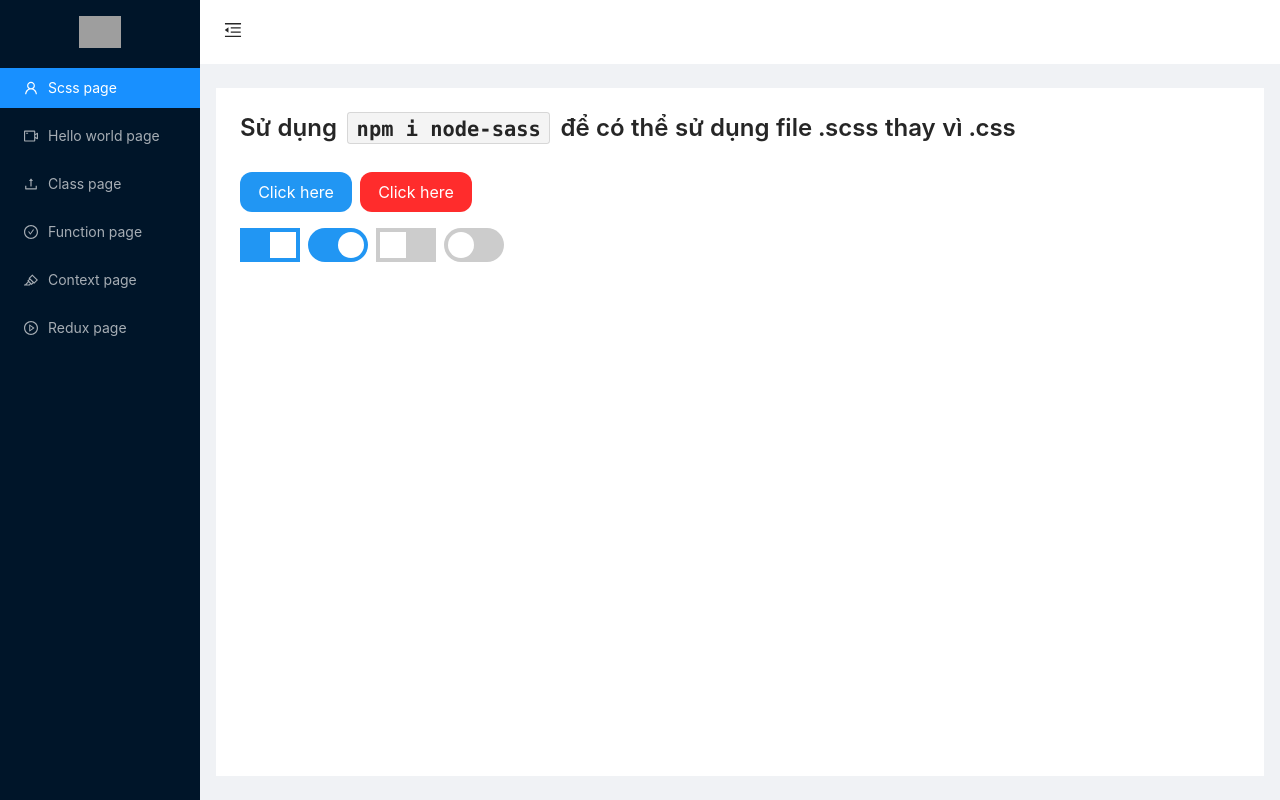
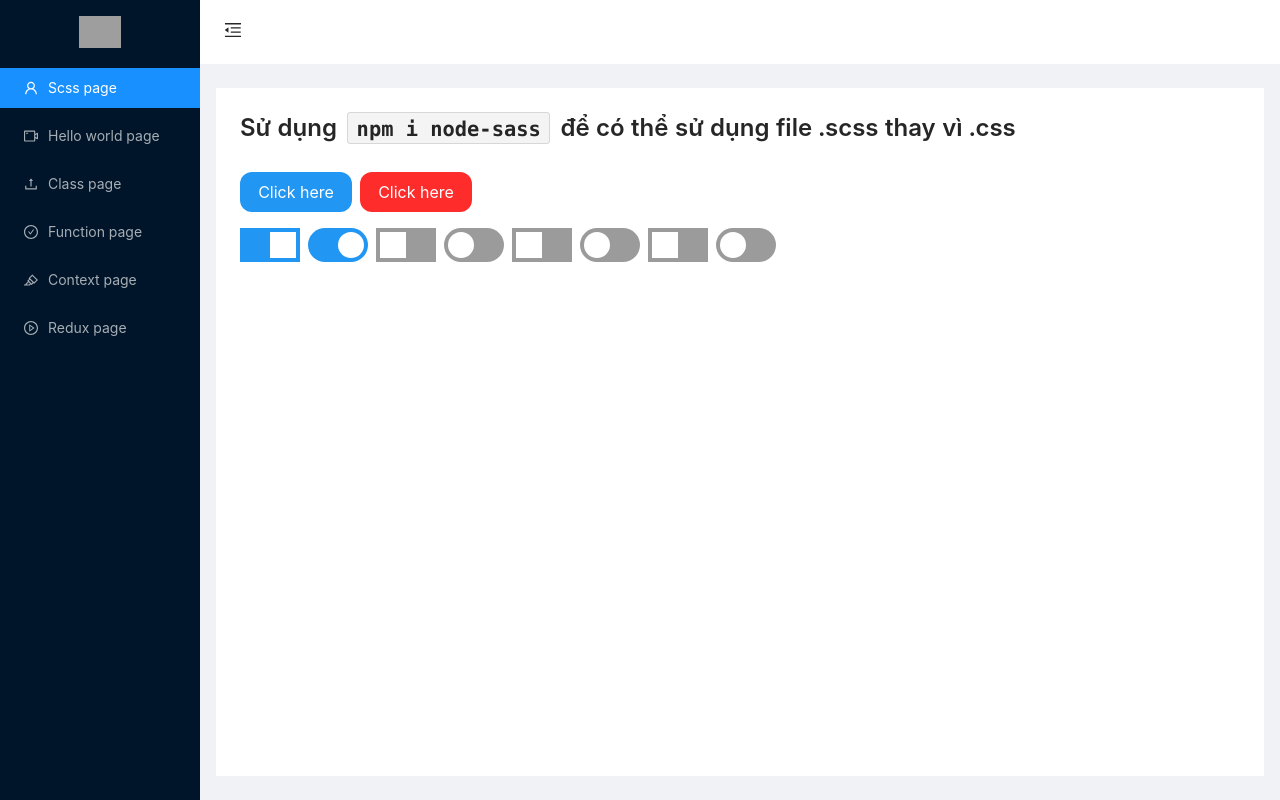
Before and after one commit to triduong39/learn-react, a React (Create React App) app: page / in a window 1280 px wide. Built offline with nearby package versions, Linux system fonts and the light colour scheme; grey boxes are pictures that could not be loaded.

Commit message:
add component switch

```diff
--- a/src/pages/ScssPage/ScssPage.tsx
+++ b/src/pages/ScssPage/ScssPage.tsx
@@ -9,6 +9,9 @@ const { Text, Title } = Typography;
 export default function ScssPage() {
     const handleClick = (text: string) => {
         alert(`You clicked the button ${text} at Scss page`);
+    };
+    const handleSwitch = () => {
+        console.log('you switched the switch!');
     };
     return (
         <Space direction="vertical" className="main" size={'middle'}>
@@ -22,10 +25,14 @@ export default function ScssPage() {
                 </AppButton>
             </Space>
             <Space>
-                <AppSwitch checked readOnly />
-                <AppSwitch variant="round" checked readOnly />
-                <AppSwitch />
-                <AppSwitch variant="round" />
+                <AppSwitch checked readOnly onChange={handleSwitch} />
+                <AppSwitch variant="round" checked readOnly onChange={handleSwitch} />
+                <AppSwitch onChange={handleSwitch} />
+                <AppSwitch variant="round" onChange={handleSwitch} />
+                <AppSwitch color="red" onChange={handleSwitch} />
+                <AppSwitch variant="round" color="red" onChange={handleSwitch} />
+                <AppSwitch color="purple" onChange={handleSwitch} />
+                <AppSwitch variant="round" color="purple" onChange={handleSwitch} />
             </Space>
         </Space>
     );
--- a/src/pages/ScssPage/component/AppSwitch/AppSwitch.scss
+++ b/src/pages/ScssPage/component/AppSwitch/AppSwitch.scss
@@ -1,29 +1,18 @@
 @import '../variable.scss';
+
+$switch-width: 60px;
+$switch-height: 34px;
+$switch-gap: 4px;
+
+$slider-size: calc(#{$switch-height} - #{$switch-gap} * 2);
+$slider-translateX: calc((#{$switch-width} - #{$switch-gap} * 2) / 2);
+$slider-transition: 0.4s;
 
 .switch {
     position: relative;
     display: inline-block;
-    width: 60px;
-    height: 34px;
-
-    input {
-        opacity: 0;
-        width: 0;
-        height: 0;
-
-        &:checked + .slider {
-            background-color: $blueColor;
-            &:before {
-                -webkit-transform: translateX(26px);
-                -ms-transform: translateX(26px);
-                transform: translateX(26px);
-            }
-        }
-
-        &:focus + .slider {
-            box-shadow: 0 0 1px $blueColor;
-        }
-    }
+    width: $switch-width;
+    height: $switch-height;
 
     .slider {
         position: absolute;
@@ -33,27 +22,62 @@
         right: 0;
         bottom: 0;
         background-color: $grayColor;
-        -webkit-transition: 0.4s;
-        transition: 0.4s;
-
-        /* Rounded sliders */
+        transition: $slider-transition;
         &.round {
             border-radius: 34px;
             &:before {
                 border-radius: 50%;
             }
         }
-
+        &.square {
+            border-radius: 0px;
+            &:before {
+                border-radius: 0%;
+            }
+        }
         &:before {
             position: absolute;
             content: '';
-            height: 26px;
-            width: 26px;
-            left: 4px;
-            bottom: 4px;
+            height: $slider-size;
+            width: $slider-size;
+            left: $switch-gap;
+            bottom: $switch-gap;
             background-color: $whiteColor;
-            -webkit-transition: 0.4s;
-            transition: 0.4s;
+            transition: $slider-transition;
+        }
+    }
+
+    input {
+        opacity: 0;
+        width: 0;
+        height: 0;
+        &:checked + .slider:before {
+            transform: translateX($slider-translateX);
+        }
+    }
+
+    &.swh-blue {
+        input:checked + .slider {
+            background-color: $blueColor;
+        }
+        input:focus + .slider {
+            box-shadow: 0 0 10px $blueColor;
+        }
+    }
+    &.swh-red {
+        input:checked + .slider {
+            background-color: $redColor;
+        }
+        input:focus + .slider {
+            box-shadow: 0 0 10px $redColor;
+        }
+    }
+    &.swh-purple {
+        input:checked + .slider {
+            background-color: $purpleColor;
+        }
+        input:focus + .slider {
+            box-shadow: 0 0 10px $purpleColor;
         }
     }
 }
--- a/src/pages/ScssPage/component/AppSwitch/AppSwitch.tsx
+++ b/src/pages/ScssPage/component/AppSwitch/AppSwitch.tsx
@@ -3,11 +3,12 @@ import './AppSwitch.scss';
 
 type InputProps = {
     variant?: 'round' | 'square';
+    color?: 'blue' | 'red' | 'purple';
 } & React.ComponentProps<'input'>;
 
-export default function AppSwitch({ variant = 'square', ...props }: InputProps) {
+export default function AppSwitch({ variant = 'square', color = 'blue', ...props }: InputProps) {
     return (
-        <label className="switch">
+        <label className={`switch swh-${color}`}>
             <input type="checkbox" {...props} />
             <span className={`slider ${variant}`}></span>
         </label>
--- a/src/pages/ScssPage/component/variable.scss
+++ b/src/pages/ScssPage/component/variable.scss
@@ -2,4 +2,5 @@ $blueColor: #2196f3;
 $redColor: rgb(255, 44, 44);
 $purpleColor: rgb(111, 111, 255);
 $whiteColor: rgb(255, 255, 255);
-$grayColor: #ccc;
+$blackColor: rgb(0, 0, 0);
+$grayColor: #9b9b9b;
```
